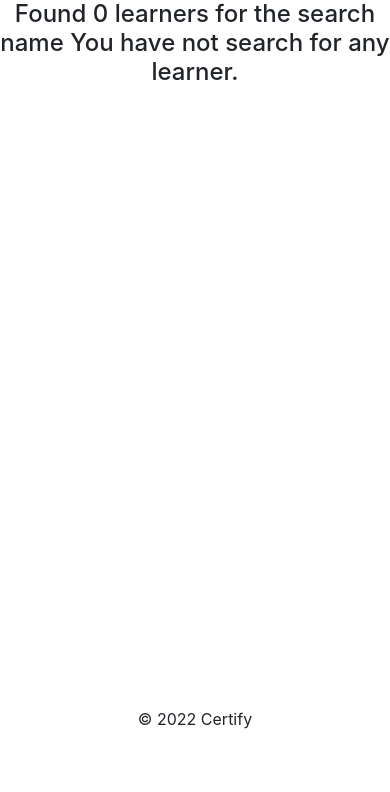
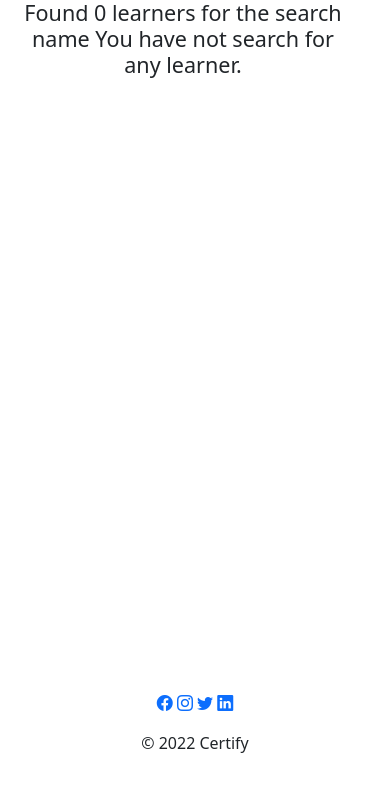
Before and after one commit to Maryan23/CERTIFY, a Django app: page /search in a window 390 px wide. Shown: the top 792 px of the page. Run offline with Django 3.2, Linux system fonts and the light colour scheme; the visitor is signed in with stand-in values (Sample User, id 1); parts of the project's set-up code (start-up, migrations or seed data) failed here and were passed over; some libraries are stand-ins or nearby versions.

Commit message:
Do styling.

```diff
--- a/api/static/css/index.css
+++ b/api/static/css/index.css
@@ -0,0 +1,10 @@
+.search {
+    margin: auto;
+}
+
+.social {
+    display: flex;
+    margin: auto;
+    justify-content: space-around;
+    width: 20%;
+ }
--- a/api/templates/base.html
+++ b/api/templates/base.html
@@ -17,7 +17,9 @@
 
   {% block styles %}
     {% bootstrap_css %}
-    <link rel="stylesheet" href="{% static 'css/index.css' %}">
+    <link rel="stylesheet" href="{% static 'css/styles.css' %}">
+    <link rel="stylesheet" href="https://cdn.jsdelivr.net/npm/bootstrap@5.0.2/dist/css/bootstrap.min.css">
+    <link rel="stylesheet" href="https://cdn.jsdelivr.net/npm/bootstrap-icons@1.5.0/font/bootstrap-icons.css">
     <link rel="stylesheet" href="https://use.fontawesome.com/releases/v5.2.0/css/all.css" integrity="sha384-hWVjflwFxL6sNzntih27bfxkr27PmbbK/iSvJ+a4+0owXq79v+lsFkW54bOGbiDQ" crossorigin="anonymous">
   {% endblock %}
 
@@ -34,8 +36,11 @@
     <div class="container-fluid footer">
       <div class="fix-bottom">
         <div class="container-fluid col">
-          <div class="social pt-3">
-
+          <div class="social pt-3 text-center">
+            <a href="#"><i class="bi bi-facebook "></i></a>
+            <a href="#"><i class="bi bi-instagram"></i></a>
+            <a href="#"><i class="bi bi-twitter"></i></a>
+            <a href="#"><i class="bi bi-linkedin"></i></a>
           </div>
           <div class="pt-3">
             <p class="copyright text-center">© 2022 Certify</p>
```
Also changed, not shown: api/templates/employer.html (+11 -5 lines).
